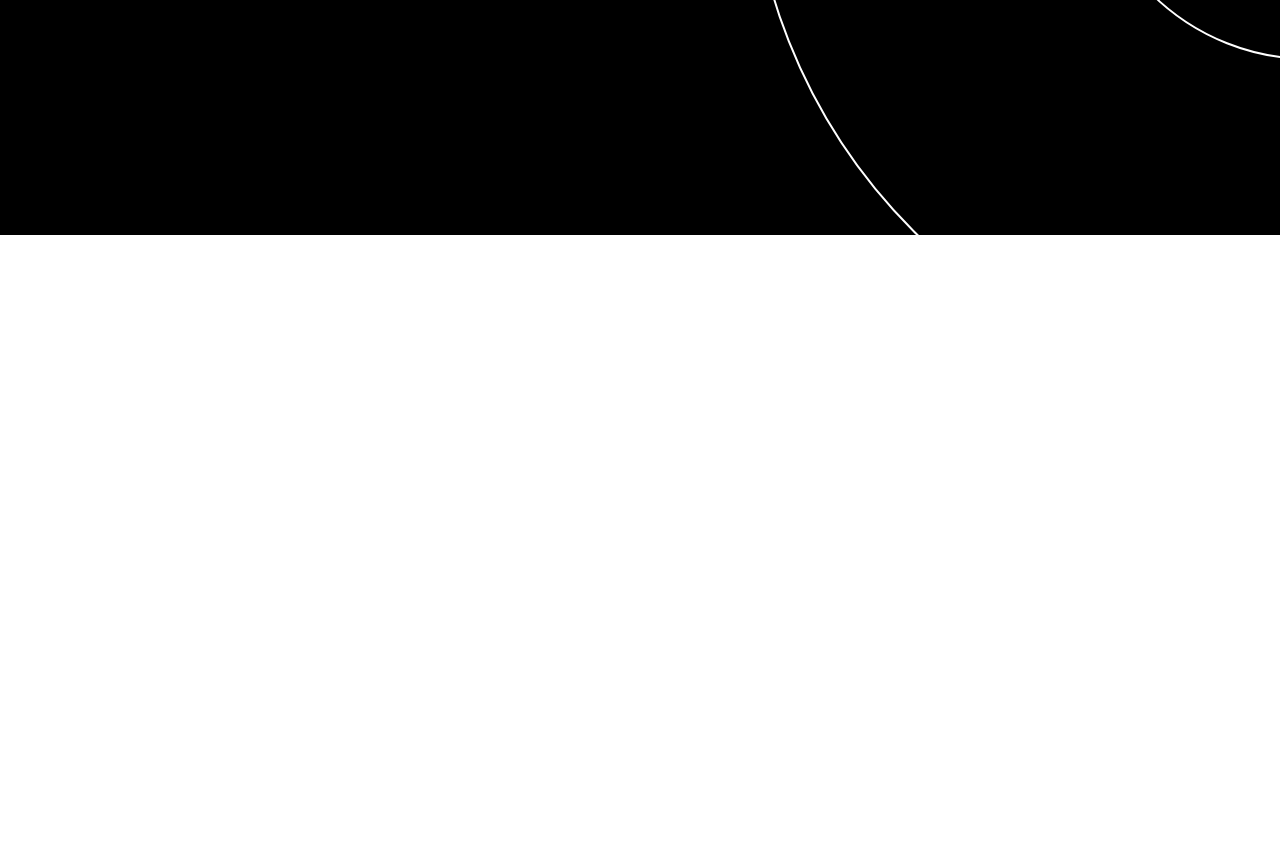
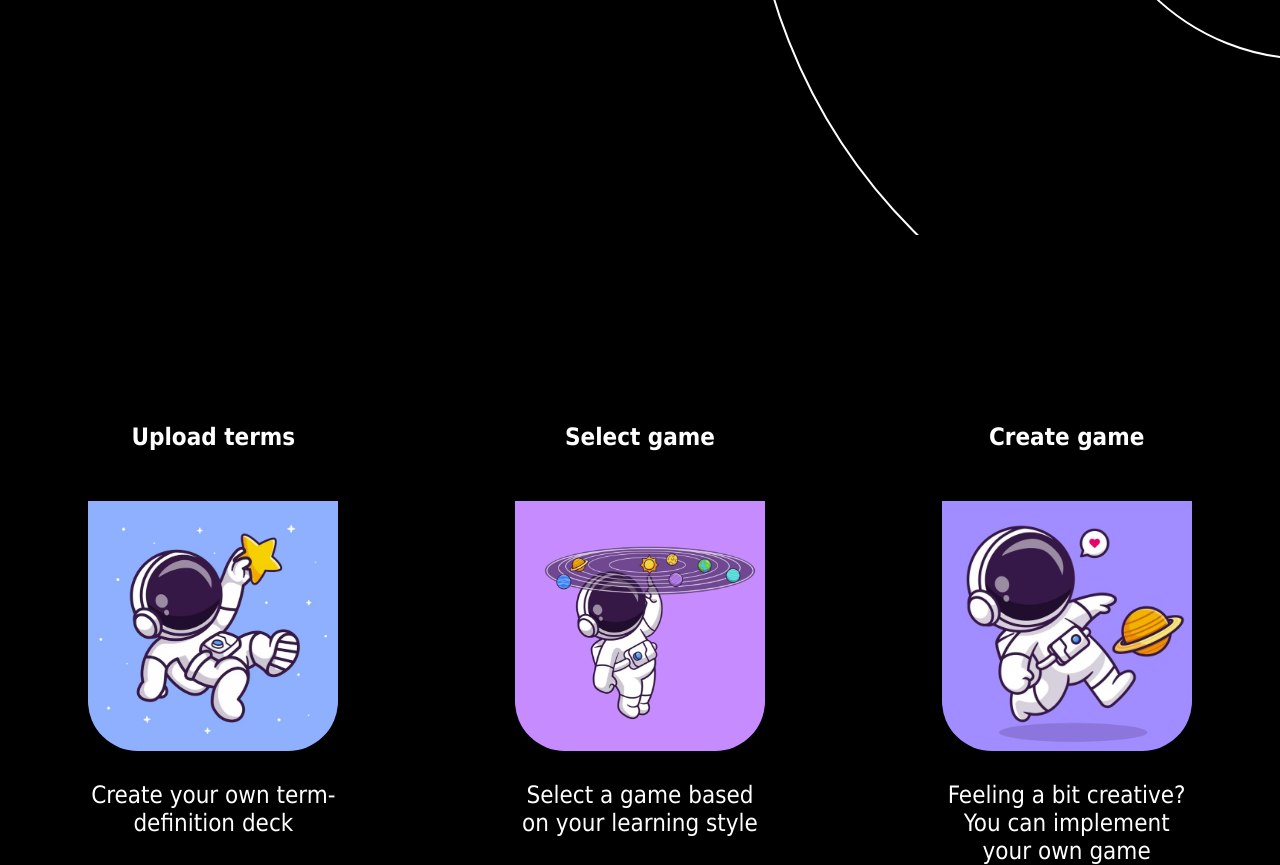
Before and after one commit to nb923/KnowJoy, a plain HTML site: page frontend/index.html in a window 1280 px wide. Shown: the part 565-1430 px from the top of the page. Before the commit the page ends 800 px from the top, so only its background shows below. Drawn offline with Linux system fonts and the light colour scheme.

Commit message:
Fix broken changes in merge
Fix broken changes in merge

```diff
--- a/frontend/index.html
+++ b/frontend/index.html
@@ -5,9 +5,9 @@
     <meta name="viewport" content="width=device-width, initial-scale=1.0">
     <title>KnowJoy Prototype</title>
     <link rel="stylesheet" href="styles.css">
+    <link rel="stylesheet"  href="./info.css" />
 </head>
 <body>
-    <div class="container-page">
     <div id="hero-wrapper">
         <div id="left-hero-page">
             <div>
@@ -23,8 +23,49 @@
             <canvas id="canvas-hero-page"></canvas>
         </div>
     </div>
+
+
+    <!-- Info page -->
+    <div id="info-page">
+        <!-- <head>
+            <meta charset="utf-8">
+            <meta name="viewport" content="initial-scale=1.0, width=device-width">
+
+            <link rel="stylesheet"  href="./info.css" />
+            <link rel="stylesheet" href="https://fonts.googleapis.com/css2?family=Inter:wght@500;700&display=swap" />
+            <link rel="stylesheet" href="https://fonts.googleapis.com/css2?family=Karla:wght@700&display=swap" />
+        </head> -->
+
+        <!-- <body> -->
+            <!-- <figure> -->
+                <div class="flex-container">
+                <div class="flex-containerUpload">
+                    <div class="options" id="upload">Upload terms
+                        <img class="astronaut_star" alt="" src="../frontend/assets/astronaut_star.jpg" style="width: 100%;">
+                        <p class="optionDescription">Create your own term-definition deck</p>
+                    </div>
                 </div>
 
+                <div class="flex-containerSelect">
+                    <div class="options" id="select">Select game
+                        <img class="astronaut_spin" alt="" src="../frontend/assets/astronaut_spin.jpg" style="width: 100%;">
+                        <p class="optionDescription">Select a game based on your learning style</p>
+                    </div>
+                </div>
+
+
+                <div class="flex-containerCreate">
+                    <div class="options" id="create">Create game
+                        <img class="astronaut_kick" alt="astronaut kicking" src="../frontend/assets/astronaut_kick.jpg" style="width: 100%;">
+                        <p class="optionDescription">Feeling a bit creative? You can implement your own game</p>
+                    </div>
+                </div>
+            </div>
+            <!-- </figure> -->
+
+        <!-- </body> -->
+    </div>
+  <!--End of info page  -->
     <script src="app.js"></script>
 </body>
 </html>
--- a/frontend/styles.css
+++ b/frontend/styles.css
@@ -3,10 +3,7 @@ html, body {
     margin: 0;
     padding: 0;
     font-family: Tahoma, Geneva, Verdana, sans-serif;
-}
-
-.container-page {
-    height: 100%;
+    background-color: black;
 }
 
 #hero-wrapper {
@@ -19,6 +16,7 @@ html, body {
     overflow: auto;
     background-color: black;
     color: white;
+    margin-bottom: 0%; /**add space between this & info page**/
 }
 
 #left-hero-page {
@@ -79,3 +77,102 @@ html, body {
     height: 100%;
     max-width: 1000px;
 }
+
+/* info page */
+/* body { */
+    /* height: 100px;
+    margin: 0px;
+    line-height: normal; */
+    /* background-color: black; */
+    /* background: linear-gradient(#343434, #0C0908 ); */
+/* } */
+
+/* #info-page{
+    gap: 200%;
+} */
+
+.flex-container{
+    display: flex;
+    height: 50vh;
+    flex-wrap: wrap;
+    /* flex-direction: row; */
+    justify-content: center;
+    justify-content: space-evenly;
+    justify-content: space-around;
+    /* border: 10px solid white; */
+    align-content: center;
+    margin-bottom: 500px; /**space btwn info page & next page**/
+}
+
+.optionDescription{
+    font-weight: lighter;
+}
+
+.options{
+    width: 250px;
+    height: 45px;
+    font-size: 1.5em;
+    text-align: center;
+    border-radius: 100px;
+    font-family: Tahoma;
+    color: white;
+    font-weight: bold;
+    /* background: #C071B3; */
+    flex: 33.33%;
+    padding: 5px 10px;
+    margin-top: 20px;
+    /* opacity: 0.7; /* Adjust this value to desired opacity */
+    /* transition: opacity 0.5s ease-in; Add a smooth transition effect */
+}
+
+
+/* .options:hover {
+    opacity: 1; /* Increase opacity on hover */
+/* } */
+
+
+.astronaut_star{
+    display: inline;
+    border-radius: 50px;
+    width: 250px;
+    height: 250px;
+    align-self: center;
+    padding-top: 50px;
+    /* opacity: 0.7; /* Adjust this value to desired opacity */
+    /* transition: opacity 0.5s ease-in; Add a smooth transition effect */
+}
+
+/* .astronaut_star:hover {
+    opacity: 1; Increase opacity on hover
+    } */
+
+.astronaut_spin{
+    display: inline;
+    border-radius: 50px;
+    width: 250px;
+    height: 250px;
+    align-self: center;
+    padding-top: 50px;
+    /* opacity: 0.7; Adjust this value to desired opacity
+    transition: opacity 0.5s ease-in; Add a smooth transition effect */
+}
+
+/* .astronaut_spin:hover {
+    opacity: 1; Increase opacity on hover
+} */
+
+
+.astronaut_kick{
+    display: inline;
+    border-radius: 50px;
+    width: 250px;
+    height: 250px;
+    align-self: center;
+    padding-top: 50px;
+    /* opacity: 0.7; Adjust this value to desired opacity
+    transition: opacity 0.5s ease-in; Add a smooth transition effect */
+}
+
+/* .astronaut_kick:hover {
+    opacity: 1; Increase opacity on hover
+}  */
```
Lines whose indentation alone changed are shown as unchanged.
